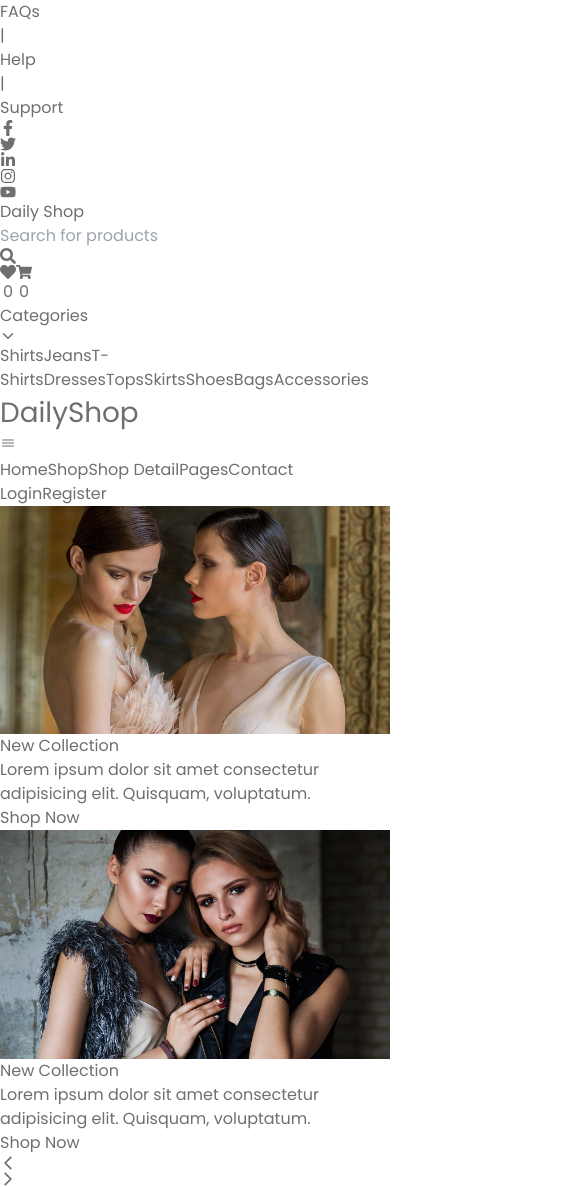
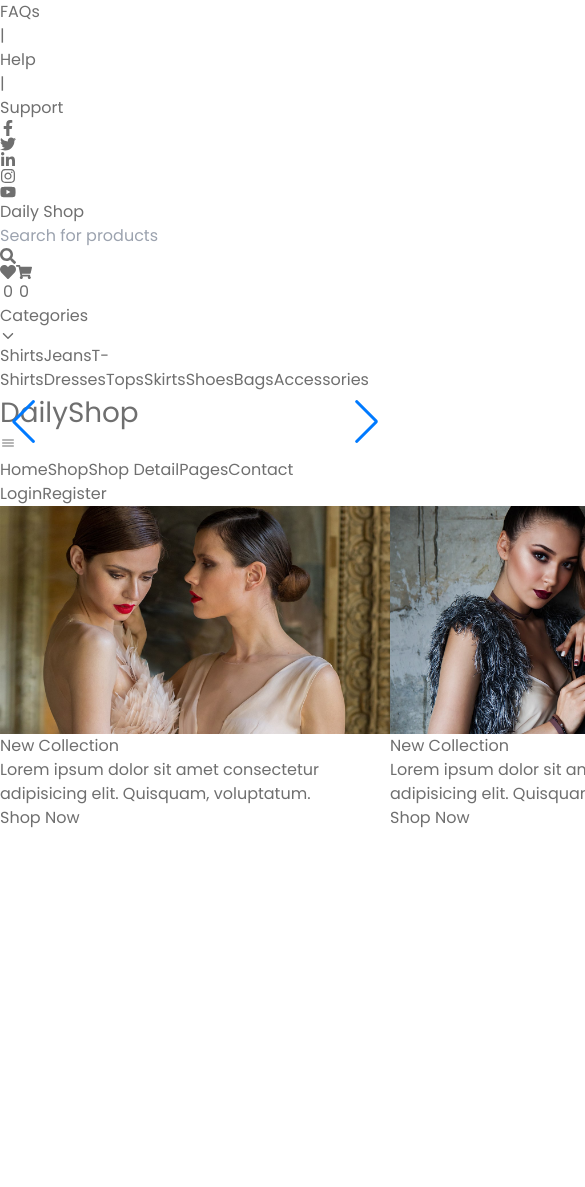
Before and after one commit to Mstfucrr/React-DailyShop, a React (Vite) app: page / in a window 390 px wide. Shown: the top 1187 px of the page, 585 px wide, since content can reach past the window. After the commit the page ends 844 px from the top, so only its background shows below. Built offline with nearby package versions, Linux system fonts and the light colour scheme; the HTML template or start-up script is replaced by a standard one.

Commit message:
add swiper

```diff
--- a/package.json
+++ b/package.json
@@ -9,9 +9,11 @@
     "preview": "vite preview"
   },
   "dependencies": {
+    "@types/swiper": "^6.0.0",
     "react": "^18.2.0",
     "react-dom": "^18.2.0",
-    "react-icons": "^4.10.1"
+    "react-icons": "^4.10.1",
+    "swiper": "^10.0.4"
   },
   "devDependencies": {
     "@types/node": "^20.4.4",
--- a/src/components/Header/HeaderCarousel.tsx
+++ b/src/components/Header/HeaderCarousel.tsx
@@ -1,7 +1,13 @@
-import React, { useState } from 'react'
+import Swiper from 'swiper';
+import { Navigation, Pagination } from 'swiper/modules';
+
 import {
-    MdArrowBackIosNew, MdArrowForwardIos
-} from 'react-icons/md';
+    SwiperSlide
+} from 'swiper/react';
+import 'swiper/css';
+import 'swiper/css/navigation';
+import 'swiper/css/pagination';
+
 
 type Props = {
     images: string[]
@@ -9,61 +15,68 @@ type Props = {
 
 const HeaderCarousel = ({ images }: Props) => {
 
-    const [activeSlide, setActiveSlide] = useState(1);
 
-    const handlePrevSlide = (e : React.MouseEvent<HTMLAnchorElement, MouseEvent>) => {
-        e.preventDefault();
-        setActiveSlide((prevSlide) => (prevSlide - 1 + images.length) % images.length);
-    };
+    const swiper = new Swiper(
+        '.swiper-container', {
+        slidesPerView: 1,
+        spaceBetween: 0,
+        loop: true,
+        autoplay: {
+            delay: 300,
+            disableOnInteraction: false,
+        },
+        speed: 700,
+        effect: 'fade',
+        fadeEffect: {
+            crossFade: true
+        },
 
-    const handleNextSlide = (e : React.MouseEvent<HTMLAnchorElement, MouseEvent>) => {
-        e.preventDefault();
-        setActiveSlide((prevSlide) => (prevSlide + 1) % images.length);
-    };
+        pagination: {
+            el: '.swiper-pagination',
+            clickable: true,
+        },
+        navigation: {
+            nextEl: '.swiper-button-next',
+            prevEl: '.swiper-button-prev',
+        },
+        modules: [Navigation, Pagination],
+    });
+
+
+
     return (
-        <div className="touch-pan-y relative">
-            <div className="relative w-full overflow-hidden">
-                <div className="relative w-full flex">
+        <div className="relative w-full overflow-hidden mt-1">
+            <div className="swiper-container h-[410px]"
+
+            >
+                <div className="swiper-wrapper">
                     {images.map((image, index) => (
-                        <div
-                            key={index}
-                            className={` flex-shrink-0 flex-grow-0 flex relative h-[410px] transition-all duration-500 ${index === activeSlide ? 'opacity-100 w-full' : 'opacity-0 w-0'
-                                }`}
-                        >
-                            <img src={image} alt="" className="w-full h-full object-cover" />
-                            <div className="absolute top-0 bottom-0 left-0 right-0 bg-black opacity-30"></div>
-                            <div className="absolute top-0 bottom-0 left-0 right-0 flex items-center justify-center">
-                                <div className="text-white text-center">
-                                    <h1 className="text-4xl font-semibold mb-4">New Collection</h1>
-                                    <p className="text-lg mb-4">Lorem ipsum dolor sit amet consectetur adipisicing elit. Quisquam, voluptatum.</p>
-                                    <a href="" className="inline-block bg-[#1C1C1C] text-center align-middle border border-solid border-transparent py-[.375rem] px-3
-                                    hover:bg-[#fff] hover:text-[#1C1C1C] transition-all duration-100
-                                    ">
-                                        Shop Now
-                                    </a>
-                                </div>
+                        <div key={index} className="swiper-slide">
+                            <img src={image} alt="" className="w-full h-full object-cover"
+                            />
+
+                            <div className="absolute top-0 left-0 w-full h-full bg-black bg-opacity-30"></div>
+                            <div className="absolute top-0 left-0 w-full h-full flex flex-col justify-center items-center">
+                                <h1 className="text-white text-4xl font-bold">New Collection</h1>
+                                <p className="text-white font-semibold
+                                    xl:text-2xl md:text-lg text-sm text-center
+                                ">Lorem ipsum dolor sit amet consectetur adipisicing elit. Quisquam, voluptatum.</p>
+                                <button className="px-8 py-3 bg-white text-black text-lg font-semibold mt-5 hover:bg-black hover:text-white hover:cursor-pointer hover:transition-all hover:duration-150">Shop Now</button>
                             </div>
+
                         </div>
                     ))}
                 </div>
-                <a href="" className="absolute top-0 bottom-0 flex items-center justify-center w-[15%] text-white text-center opacity-50 left-0
-                hover:opacity-90 transition-all duration-100"
-                    onClick={(e) => {
-                        handlePrevSlide(e);
-                    }}>
-                    <div className="inline-block bg-[#1C1C1C] text-center align-middle border border-solid border-transparent py-[.375rem] px-3">
-                        <MdArrowBackIosNew className="h-7 w-6" />
-                    </div>
-                </a>
-                <a href="" className="absolute top-0 bottom-0 flex items-center justify-center w-[15%] text-white text-center opacity-50 right-0
-                hover:opacity-90 transition-all duration-100"
-                    onClick={(e) => {
-                        handleNextSlide(e);
-                    }}>
-                    <div className="inline-block bg-[#1C1C1C] text-center align-middle border border-solid border-transparent py-[.375rem] px-3">
-                        <MdArrowForwardIos className="h-7 w-6" />
-                    </div>
-                </a>
+                <div className="swiper-button-prev h-full top-[5%] w-[13%]
+                        after:bg-black after:opacity-50 after:content-['prev'] after:text-white after:text-[30px] after:p-3
+                        after:hover:opacity-90 after:hover:cursor-pointer after:transition-all after:duration-150
+                    "></div>
+
+
+                <div className="swiper-button-next h-full top-[5%] w-[13%]
+                        after:bg-black after:opacity-50 after:content-['next'] after:text-white after:text-[30px] after:p-3
+                        after:hover:opacity-90 after:hover:cursor-pointer after:transition-all after:duration-150
+                    "></div>
 
             </div>
         </div>
```
Also changed, not shown: 1 other file (tests, documents, lock files or other folders).
